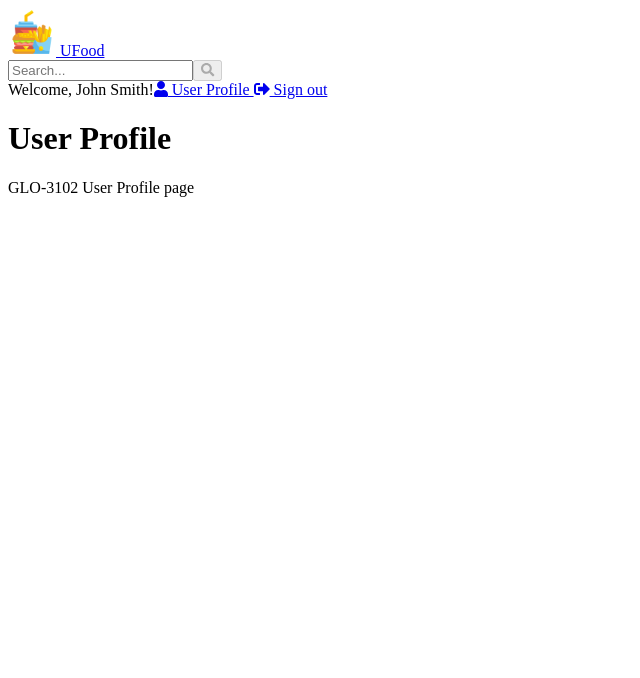
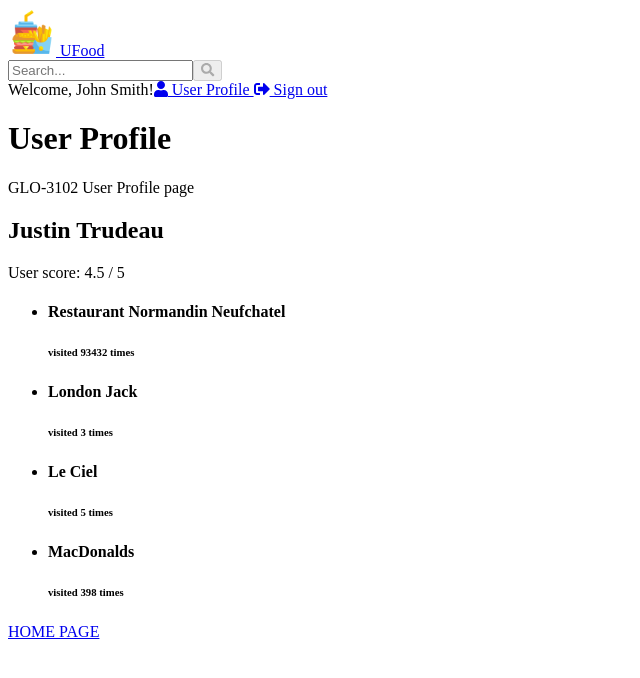
Before and after one commit to SWilDeV/Ufood_Ulaval, a Vue app: page /user in a window 1280 px wide. Shown: the top 678 px of the page, without its empty margins (0-640 px from the left). Built offline with nearby package versions, Linux system fonts and the light colour scheme.

Commit message:
UserPage

```diff
--- a/src/components/Home.vue
+++ b/src/components/Home.vue
@@ -6,6 +6,9 @@
       <li>
         <router-link to="/restaurant">Restaurant</router-link>
       </li>
+      <li>
+        <router-link to="/user">UserPage</router-link>
+      </li>
     </ul>
   </div>
 </template>
--- a/src/components/User.vue
+++ b/src/components/User.vue
@@ -2,6 +2,54 @@
   <div>
     <h1>User Profile</h1>
     <div>GLO-3102 User Profile page</div>
+    <div class="user-container">
+      <div class="username">
+        <h2>Justin Trudeau</h2>
+      </div>
+      <div class="score">
+        User score: 4.5 / 5
+      </div>
+    </div>
+
+    <div class="restaurant-history">
+
+      <!-- list of visited restaurants -->
+      <ul>
+        <li>
+          <h4>Restaurant Normandin Neufchatel</h4>
+          <div class="restaurant-visited-number">
+            <h6>visited 93432 times</h6>
+          </div>
+        </li>
+
+        <li>
+          <h4>London Jack</h4>
+          <div class="restaurant-visited-number">
+             <h6>visited  3 times</h6>
+          </div>
+        </li>
+
+        <li>
+          <h4>Le Ciel</h4>
+          <div class="restaurant-visited-number">
+             <h6>visited  5 times</h6>
+          </div>
+        </li>
+
+        <li>
+          <h4>MacDonalds</h4>
+          <div class="restaurant-visited-number">
+             <h6>visited  398 times</h6>
+          </div>
+        </li>
+
+      </ul>
+    </div>
+
+    <div class="HomePage">
+      <a href="/">HOME PAGE</a>
+    </div>
+
   </div>
 </template>
 
```
